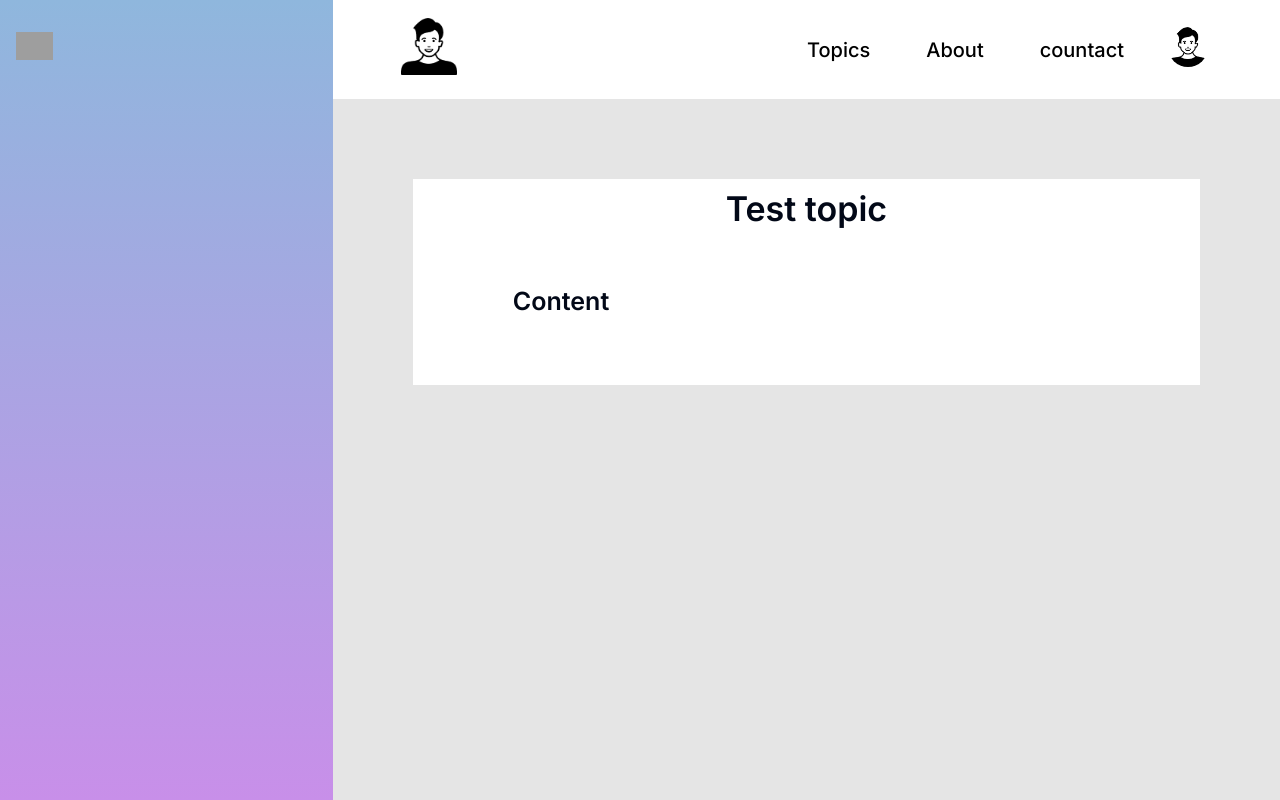
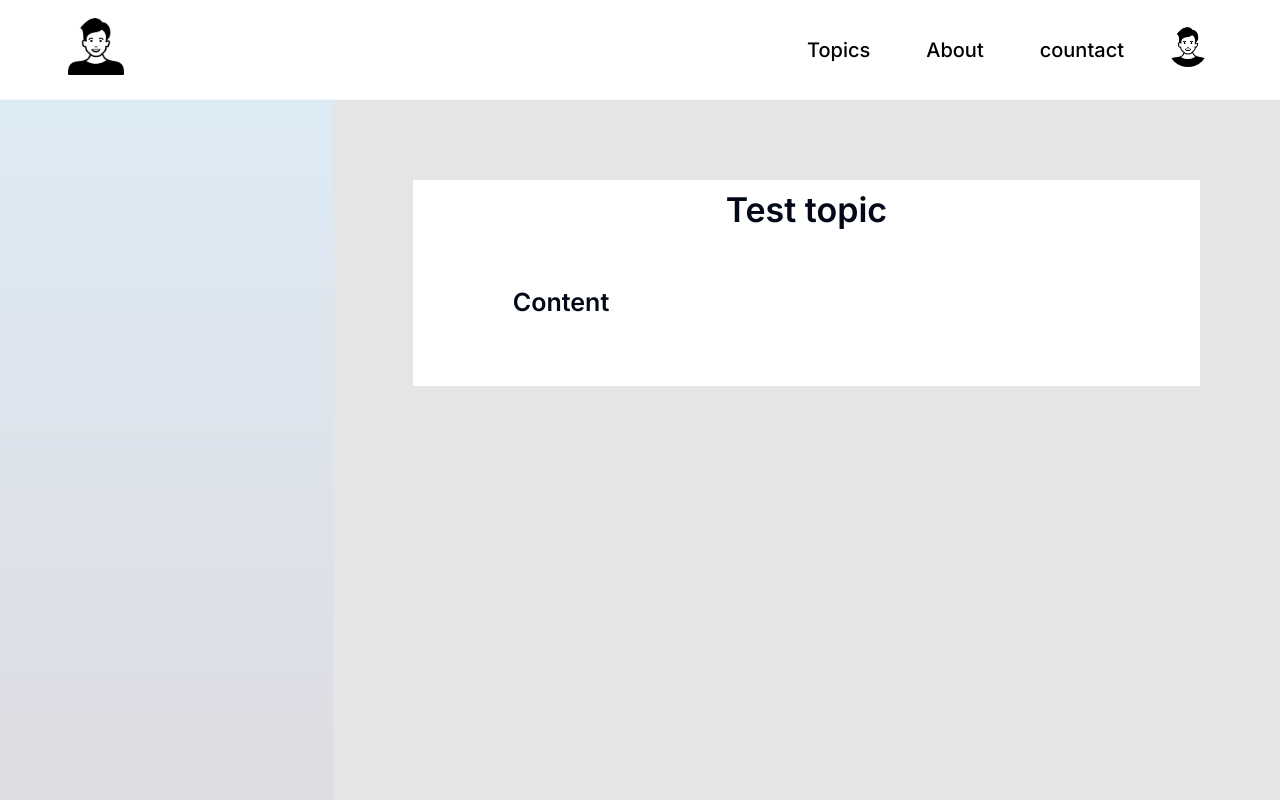
Before and after one commit to fasil729/Learning-APP, a Next.js app in the folder frontend_web/: page /Topics/1 in a window 1280 px wide. Shown: the top 800 px of the page. Built offline with nearby package versions, Linux system fonts and the light colour scheme; grey boxes are pictures that could not be loaded.

Commit message:
side bar bug is fixed

```diff
--- a/frontend_web/app/Topics/[topicId]/components/sideBar.tsx
+++ b/frontend_web/app/Topics/[topicId]/components/sideBar.tsx
@@ -21,10 +21,10 @@ import { useDispatch, useSelector } from "react-redux";
 export const TopicSideBar  = () => {
     const {isSuccess, isLoading, errors, data} = useSelector((state: any) => state.subjects.topic);
 
-    return <aside className="fixed overflow-y-scroll top-0 bg-gradient-to-b from-[#8fb7dd] to-[#c88fe9] left-0 w-[26%] h-screen px-4 py-8 border-white rtl:border-r-0 rtl:border-l dark:bg-gray-900 dark:border-gray-700">
-            <a href="#" className="mx-auto">
+    return <aside className="fixed overflow-y-scroll top-0 bg-gradient-to-b from-[#ddebf5] to-[#dedae0] left-0 w-[26%] h-screen px-4 py-8 border-white rtl:border-r-0 rtl:border-l dark:bg-gray-900 dark:border-gray-700 mt-[100px]">
+            {/* <a href="#" className="mx-auto">
                 <img className="w-auto h-6 sm:h-7 text-white" src="https://merakiui.com/images/full-logo.svg" alt=""/>
-            </a>
+            </a> */}
             <Accordion type="single" collapsible className="w-full  mt-[100px]">
             {data.Chapters && data.Chapters.map((chapter: any, index: number) => {
               return <AccordionItem key={index} value={`${index}`} className="text-start">
--- a/frontend_web/app/Topics/[topicId]/layout.tsx
+++ b/frontend_web/app/Topics/[topicId]/layout.tsx
@@ -13,13 +13,16 @@ export default function TopicDetailLayout({
   children: React.ReactNode;
 }>) {
   return (
-        <div className="flex ">
-          <div className='flex-none w-[26%]'>
-        <TopicSideBar/>
+        <div className=" ">
+
+        <div className='sticky top-0 z-50 h-[100px]'><TopHeader></TopHeader>
         </div>
+        <div className='flex'>
+        <div className='flex-none w-[26%]'><TopicSideBar/></div>
         <div className='grow'>
-        <TopHeader></TopHeader>
+
           { children }
+        </div>
         </div>
         </div>
   );
--- a/frontend_web/components/shared/top_header/top_header.tsx
+++ b/frontend_web/components/shared/top_header/top_header.tsx
@@ -1,8 +1,7 @@
 'use client'
 
 export default function TopHeader() {
-    return <nav className=" bg-white h-[6.2rem] flex justify-between  items-center px-14 gap-20">
-
+return <nav className="bg-white h-[6.2rem] flex justify-between items-center px-14 gap-20 ">
                 <div className="flex ">
                     <a href="#" className="block  h-[80px] w-[80px] py-2 px-3 text-black text-[20px]  hover:bg-gray-100 rounded "><img src='/profile1.png' alt='logo' /></a>
                     </div>
```
